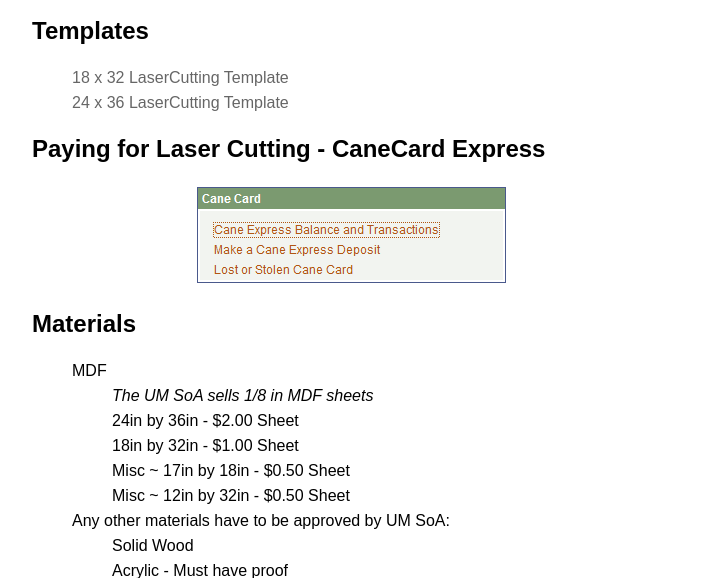
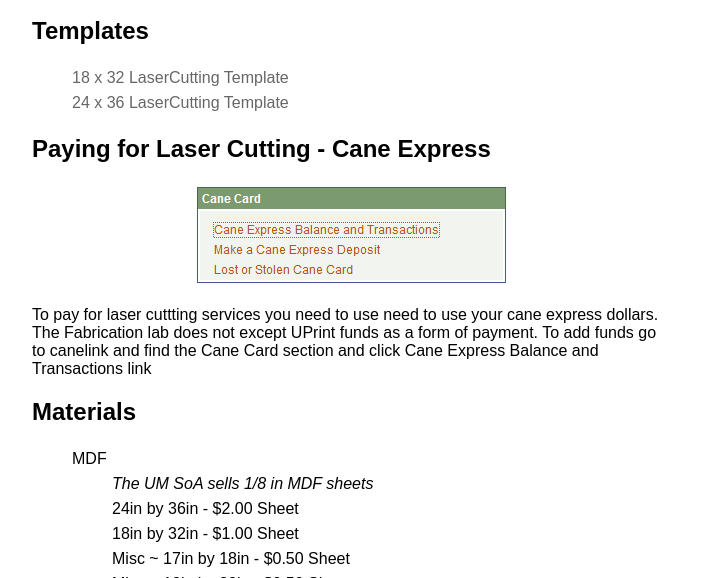
Before and after one commit to UMInteractive/labs, a plain HTML site: page lasercutting.html in a window 1280 px wide. Shown: the part 753-1331 px from the top of the page, without its empty margins (448-1151 px from the left). Drawn offline with nearby package versions, Linux system fonts and the light colour scheme.

Commit message:
cane express

```diff
--- a/lasercutting.html
+++ b/lasercutting.html
@@ -48,9 +48,11 @@
           <li><a href="files/24x36LaserCuttingTemplate.ai">24 x 36 LaserCutting Template</a></li>
         </ul>
 
-        <h2>Paying for Laser Cutting - CaneCard Express</h2>
+        <h2>Paying for Laser Cutting - Cane Express</h2>
 
         <img id="canecardexpress" src="images/canecardexpress.png" alt="Adding funds to CaneCard Express">
+
+        <p>To pay for laser cuttting services you need to use need to use your cane express dollars. The Fabrication lab does not except UPrint funds as a form of payment. To add funds go to canelink and find the Cane Card section and click Cane Express Balance and Transactions link</p>
 
 
 
```
